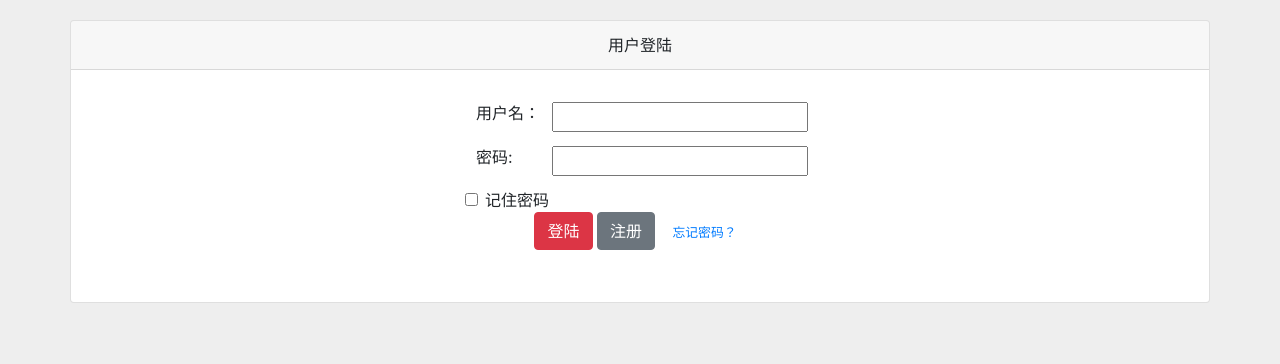
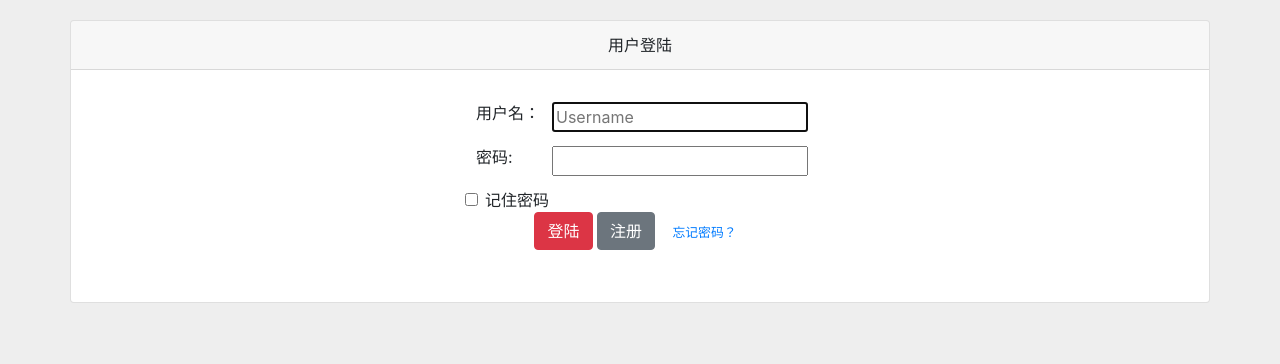
Before and after one commit to programer-never-give-up/PNG_backend, a Django app: page /login/ in a window 1280 px wide. Shown: the part 56-420 px from the top of the page. Run offline with Django 3.2, Linux system fonts and the light colour scheme; some libraries are stand-ins or nearby versions.

Commit message:
8-23 10:50

```diff
--- a/login/templates/login/login.html
+++ b/login/templates/login/login.html
@@ -59,14 +59,16 @@
                 用户登陆
             </div>
             <div class="card-body ">
-                <form class="col-centered">
+                <form class="col-centered" action="/login/" method="post">
+
+
                     <table style="border-collapse: separate;border-spacing: 10px 10px;">
                         <tr>
                             <td class="margin-top:10">
-                                <label>用户名：</label>
+                                <label for="id_username">用户名：</label>
                             </td>
                             <td>
-                                <input type="text" name="" class="">
+                                <input type="text" name="username" class="" id="id_username" placeholder="Username" autofocus required>
                             </td>
                         </tr>
                         <tr>
--- a/login/views.py
+++ b/login/views.py
@@ -1,5 +1,6 @@
 from django.shortcuts import render
 from django.shortcuts import redirect
+from . import models
 # Create your views here.
 
 def index(request):
@@ -9,11 +10,28 @@ def index(request):
 
 
 def login(request):
-    if request.method == "POST":
+    if request.method == 'POST':
         username = request.POST.get('username')
         password = request.POST.get('password')
-        print(username, password)
-        return redirect('/index/')
+        message = '请检查填写的内容！'
+        if username.strip() and password:
+            # 用户名字符合法性验证
+            # 密码长度验证
+            # 更多的其它验证.....
+            try:
+                user = models.User.objects.get(name=username)
+            except :
+                message = '用户不存在！'
+                return render(request, 'login/login.html', {'message': message})
+
+            if user.password == password:
+                print(username, password)
+                return redirect('/index/')
+            else:
+                message = '密码不正确！'
+                return render(request, 'login/login.html', {'message': message})
+        else:
+            return render(request, 'login/login.html', {'message': message})
     return render(request, 'login/login.html')
 
 
--- /dev/null
+++ b/requirements.txt
@@ -0,0 +1,5 @@
+Django==2.2.4
+mysqlclient==1.4.4
+PyMySQL==0.9.3
+pytz==2019.2
+sqlparse==0.3.0
```
